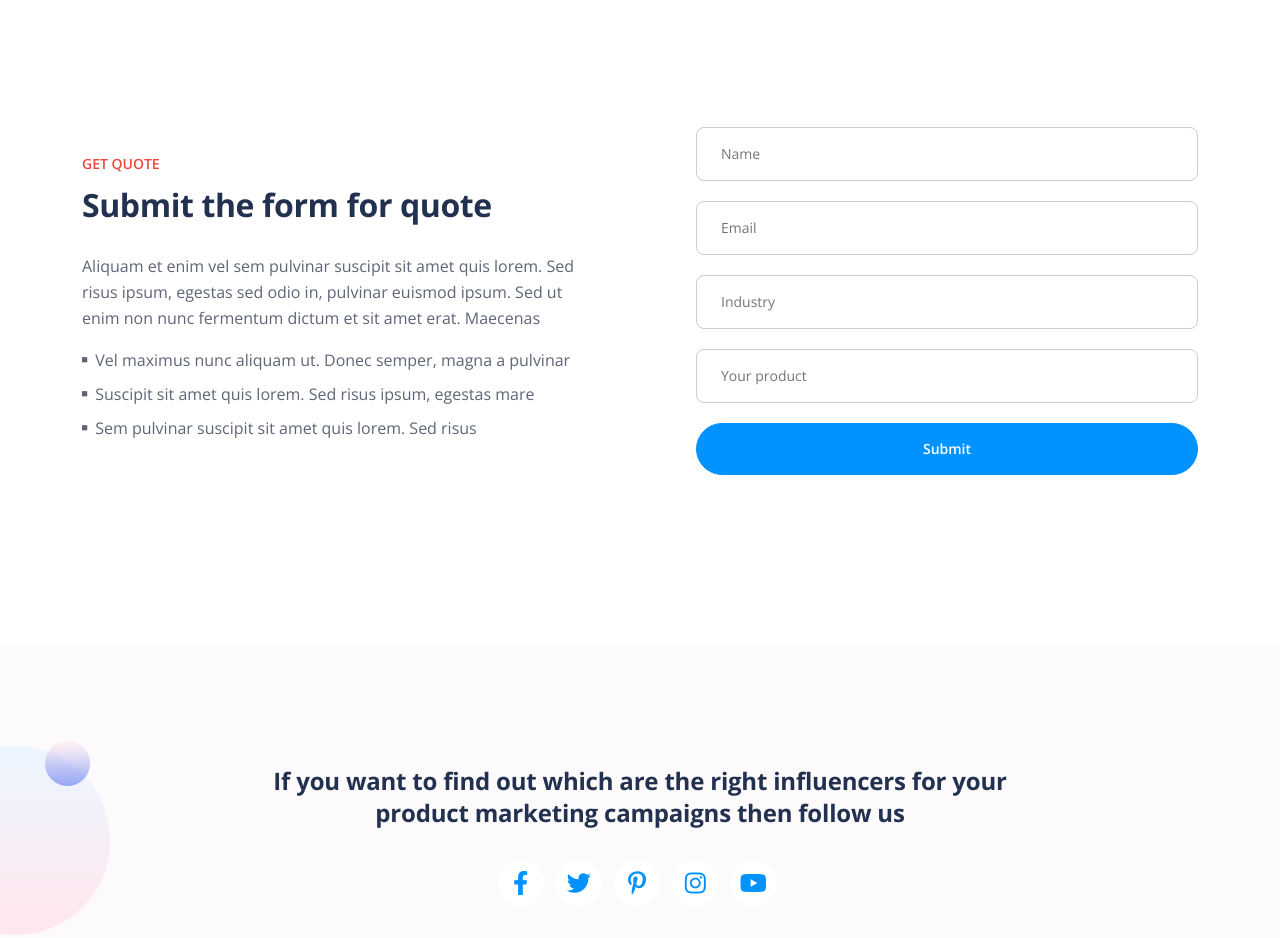
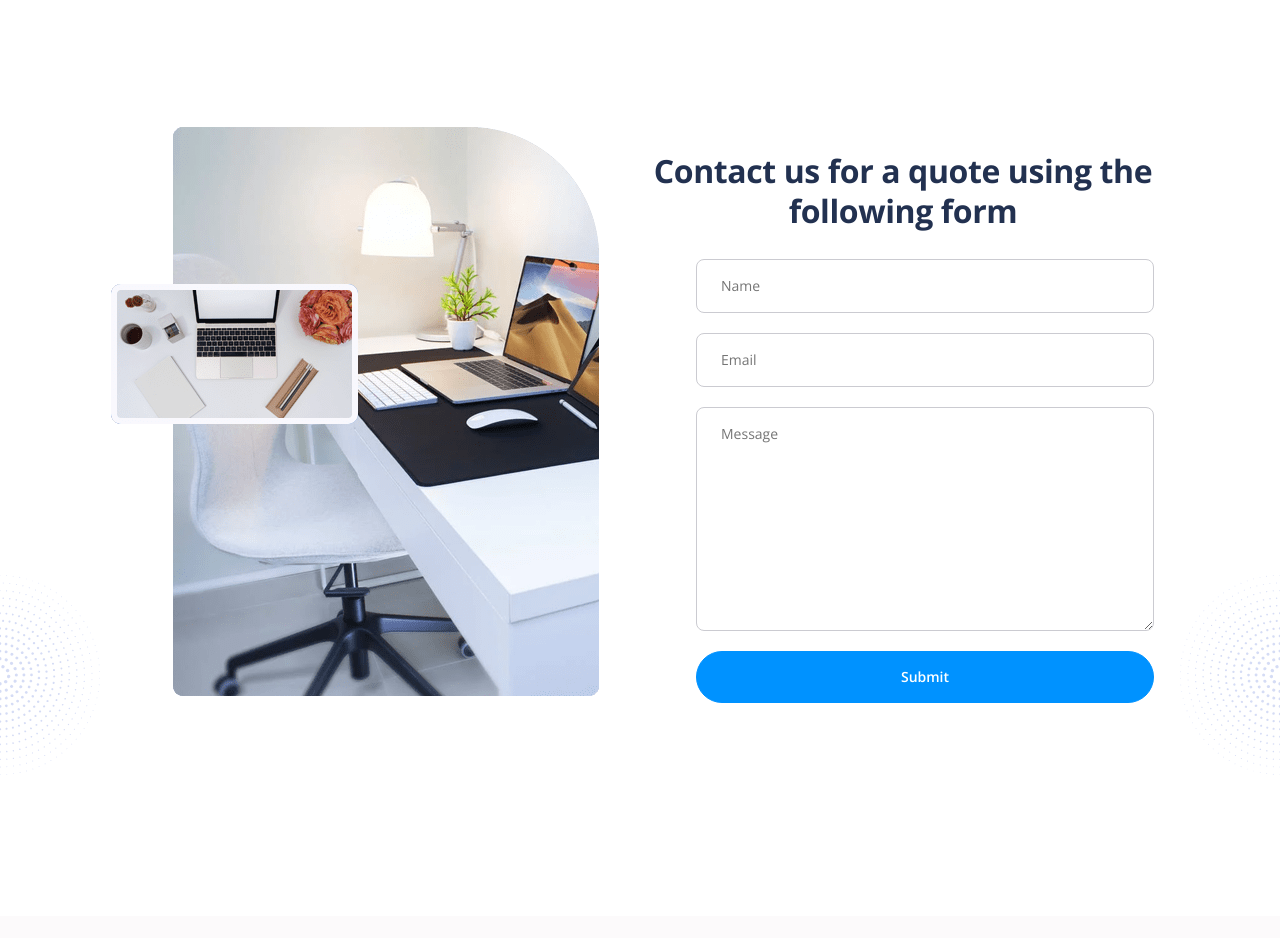
Before and after one commit to EthanGrayMcG/collegedriveconsulting, a plain HTML site: page index.html in a window 1280 px wide. Shown: the part 5420-6358 px from the top of the page. Drawn offline with nearby package versions, Linux system fonts and the light colour scheme; files whose address does not match are found by name.

Commit message:
added different contact form

```diff
--- a/css/styles.css
+++ b/css/styles.css
@@ -28,6 +28,48 @@ Colors:
 - Headings text - black #223150
 - Body text - dark gray #5e6576
 ******************************************/
+
+/*******************/
+/*     Contact     */
+/*******************/
+.form-1 {
+	position: relative;
+	overflow: hidden;
+	padding-top: 9.5rem;
+	padding-bottom: 8.75rem;
+	text-align: center;
+}
+
+.form-1 .decoration-star {
+	position: absolute;
+	top: 600px;
+	left: -100px;
+	width: 200px;
+	opacity: 0.7;
+}
+
+.form-1 .decoration-star-2 {
+	position: absolute;
+	top: 600px;
+	right: -100px;
+	width: 200px;
+	opacity: 0.7;
+}
+
+.form-1 div[class*="col"] {
+	/* selects all elements which have classes starting with col */
+	/* needed so that the absolute positioned decoration stays behind */
+	position: relative;
+}
+
+.form-1 .image-container {
+	margin-bottom: 5rem;
+}
+
+.form-1 h2 {
+	margin-bottom: 2.5rem;
+}
+
 
 
 /**************************/
--- a/index.html
+++ b/index.html
@@ -446,30 +446,18 @@
 
     <!-- Contact -->
     <div id="contact" class="form-1">
+        <img class="decoration-star" src="images/decoration-star.svg" alt="alternative">
+        <img class="decoration-star-2" src="images/decoration-star.svg" alt="alternative">
         <div class="container">
             <div class="row">
                 <div class="col-lg-6">
-                        <div class="text-container">
-                            <div class="section-title">GET QUOTE</div>
-                            <h2>Submit the form for quote</h2>
-                            <p>Aliquam et enim vel sem pulvinar suscipit sit amet quis lorem. Sed risus ipsum, egestas sed odio in, pulvinar euismod ipsum. Sed ut enim non nunc fermentum dictum et sit amet erat. Maecenas</p>
-                            <ul class="list-unstyled li-space-lg">
-                                <li class="d-flex">
-                                    <i class="fas fa-square"></i>
-                                    <div class="flex-grow-1">Vel maximus nunc aliquam ut. Donec semper, magna a pulvinar</div>
-                                </li>
-                                <li class="d-flex">
-                                    <i class="fas fa-square"></i>
-                                    <div class="flex-grow-1">Suscipit sit amet quis lorem. Sed risus ipsum, egestas mare</div>
-                                </li>
-                                <li class="d-flex">
-                                    <i class="fas fa-square"></i>
-                                    <div class="flex-grow-1">Sem pulvinar suscipit sit amet quis lorem. Sed risus</div>
-                                </li>
-                            </ul>
-                        </div> <!-- end of text-container -->
+                    <div class="image-container">
+                        <img class="img-fluid" src="images/contact.png" alt="alternative">
+                    </div> <!-- end of image-container -->
                 </div> <!-- end of col -->
                 <div class="col-lg-6">
+                    <div class="text-container">
+                        <h2>Contact us for a quote using the following form</h2>
 
                         <!-- Contact Form -->
                         <form>
@@ -480,17 +468,14 @@
                                 <input type="email" class="form-control-input" placeholder="Email" required>
                             </div>
                             <div class="form-group">
-                                <input type="text" class="form-control-input" placeholder="Industry" required>
-                            </div>
-                            <div class="form-group">
-                                <input type="text" class="form-control-input" placeholder="Your product" required>
+                                <textarea class="form-control-textarea" placeholder="Message" required></textarea>
                             </div>
                             <div class="form-group">
                                 <button type="submit" class="form-control-submit-button">Submit</button>
                             </div>
                         </form>
                         <!-- end of contact form -->
-
+                    </div> <!-- end of text-container -->
                 </div> <!-- end of col -->
             </div> <!-- end of row -->
         </div> <!-- end of container -->
```
Also changed, not shown: images/contact.png (added). Lines whose indentation alone changed are shown as unchanged.
